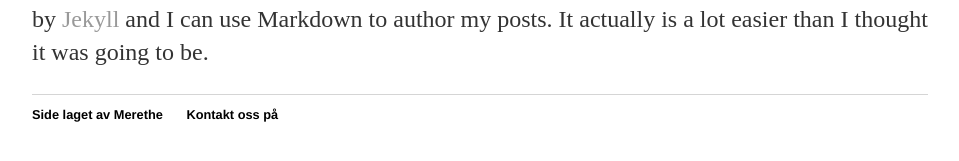
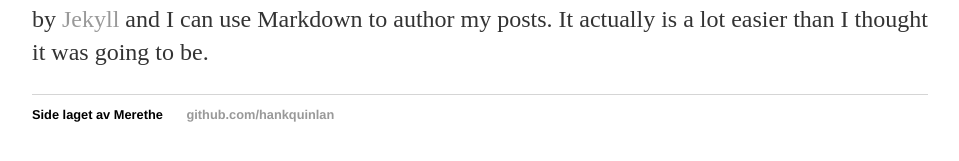
Before and after one commit to Varda84/Digicon_shop, a Jekyll site: the page built from _posts/2014-04-30-hank-quinlan-site-launched.md, in a window 1280 px wide. Shown: the part 341-502 px from the top of the page, without its empty margins (160-1119 px from the left). Built offline with Jekyll 4.4.1, drawn with Linux system fonts in a browser that asks for light colours.

Commit message:
Update default.html

```diff
--- a/_layouts/default.html
+++ b/_layouts/default.html
@@ -20,7 +20,7 @@
 			<footer>
 	    		<ul>
 	        		<li>Side laget av Merethe</li>
-	        		<li>Kontakt oss på <a href=https://facebook.com</a></li>
+	        		<li><a href="https://github.com/hankquinlan">github.com/hankquinlan</a></li>
 				</ul>
 			</footer>
 		</body>
```
